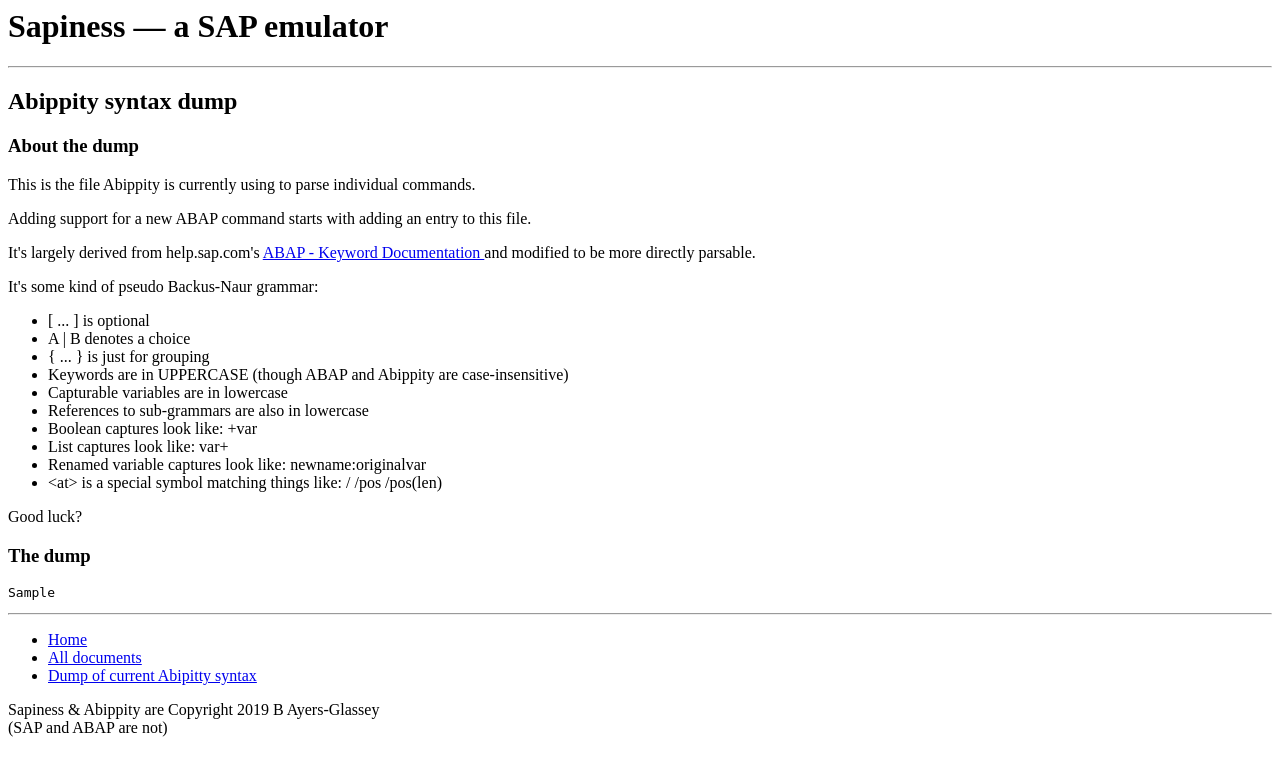
After one commit to bayersglassey/abippity-sapiness, a Django app: template sapiness/documents/templates/documents/keywords_help.html in a window 1280 px wide. The commit adds this page. Shown: the top 776 px of the page. Run offline with Django 3.2, Linux system fonts and the light colour scheme; the template is opened without the code that fills it: most values are stand-ins (such as "Sample title", 1, 10 or a date in 2020).

Commit message:
sapiness: added args_help, keyword_help pages, expanded existing templates. Can pass abipitty args on document detail page.

```diff
--- /dev/null
+++ b/sapiness/documents/templates/documents/keywords_help.html
@@ -0,0 +1,39 @@
+{% extends "base.html" %}
+
+{% block main %}
+    <h2>Abippity syntax dump</h2>
+
+    <h3>About the dump</h3>
+    <p>
+        This is the file Abippity is currently using to parse
+        individual commands.
+    </p>
+    <p>
+        Adding support for a new ABAP command starts with adding
+        an entry to this file.
+    </p>
+    <p>
+        It's largely derived from help.sap.com's
+        <a href="https://help.sap.com/doc/abapdocu_750_index_htm/7.50/en-US/abenabap.htm">
+            ABAP - Keyword Documentation
+        </a>
+        and modified to be more directly parsable.
+    </p>
+    <p>It's some kind of pseudo Backus-Naur grammar:</p>
+    <ul>
+        <li>[ ... ] is optional</li>
+        <li>A | B denotes a choice</li>
+        <li>{ ... } is just for grouping</li>
+        <li>Keywords are in UPPERCASE (though ABAP and Abippity are case-insensitive)</li>
+        <li>Capturable variables are in lowercase</li>
+        <li>References to sub-grammars are also in lowercase</li>
+        <li>Boolean captures look like: +var</li>
+        <li>List captures look like: var+</li>
+        <li>Renamed variable captures look like: newname:originalvar</li>
+        <li>&lt;at&gt; is a special symbol matching things like: / /pos /pos(len)</li>
+    </ul>
+    <p>Good luck?</p>
+
+    <h3>The dump</h3>
+    <pre>{{ keywords_dump }}</pre>
+{% endblock %}
--- a/sapiness/documents/urls.py
+++ b/sapiness/documents/urls.py
@@ -2,7 +2,10 @@ from django.conf.urls import url, include
 
 from . import views
 
+
 urlpatterns = [
     url(r'^list/?$', views.DocumentListView.as_view(), name='list'),
     url(r'^detail/(?P<pk>[0-9]+)/?$', views.DocumentDetailView.as_view(), name='detail'),
+    url(r'^args_help/?$', views.ArgsHelpView.as_view(), name='args_help'),
+    url(r'^keywords_help/?$', views.KeywordsHelpView.as_view(), name='keywords_help'),
 ]
--- a/sapiness/site_templates/base.html
+++ b/sapiness/site_templates/base.html
@@ -4,9 +4,20 @@
 </head>
 <body>
 {% block body %}
-    <h1>Sapiness</h1>
+    <h1>Sapiness &mdash; a SAP emulator</h1>
     <hr>
     {% block main %}{% endblock %}
+    <hr>
+    <ul>
+        <li><a href="{% url 'home' %}">Home</a></li>
+        <li><a href="{% url 'documents:list' %}">All documents</a></li>
+        <li><a href="{% url 'documents:keywords_help' %}">Dump of current Abipitty syntax</a></li>
+    </ul>
+    <p>
+        Sapiness &amp; Abippity are Copyright 2019 B Ayers-Glassey
+        <br>
+        (SAP and ABAP are not)
+    </p>
 {% endblock %}
 </body>
 </html>
```
Also changed, not shown: sapiness/documents/templates/documents/args_help.html (added, +10 -0 lines), sapiness/documents/templates/documents/detail.html (+13 -0 lines), sapiness/documents/views.py (+51 -13 lines), sapiness/site_templates/index.html (+19 -5 lines).
